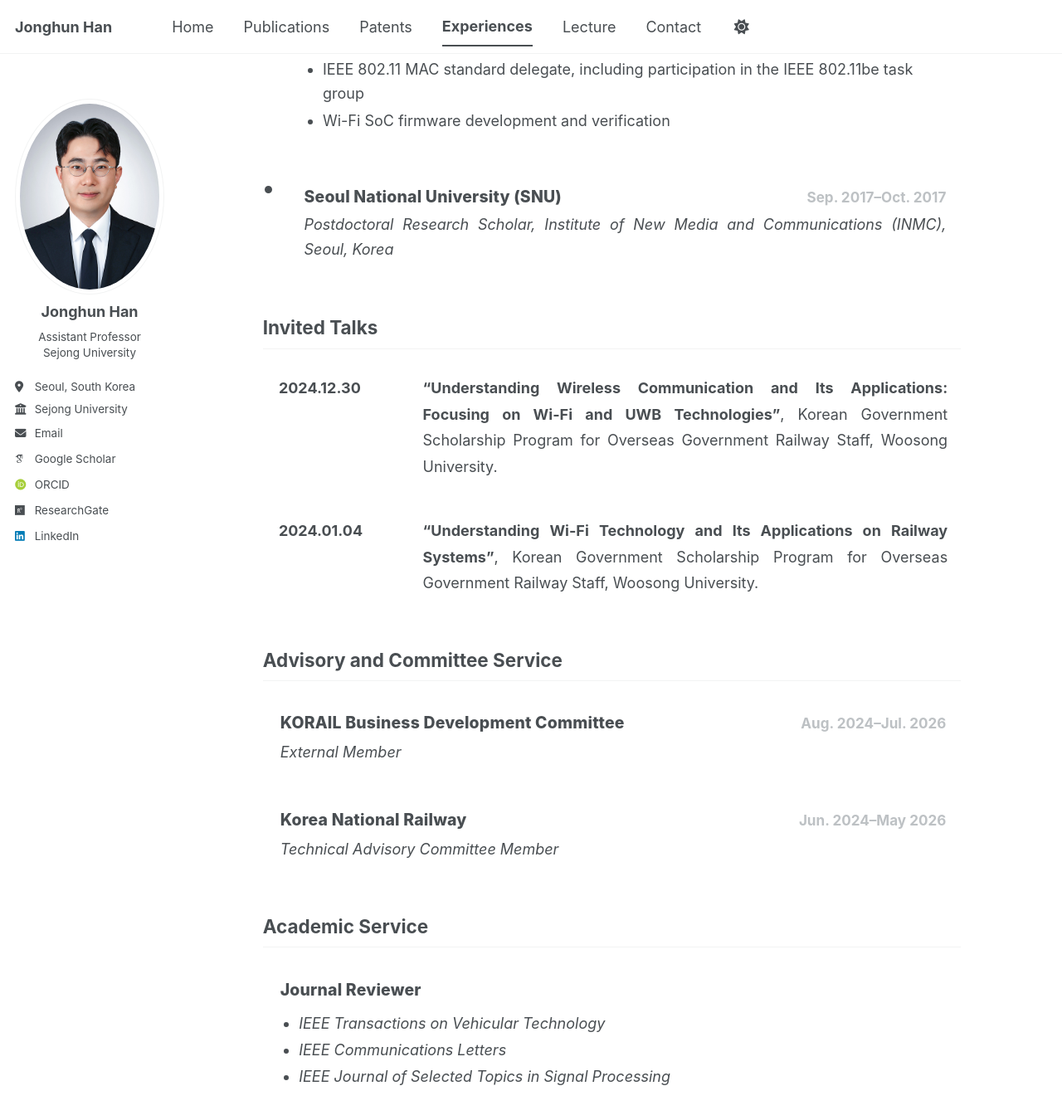
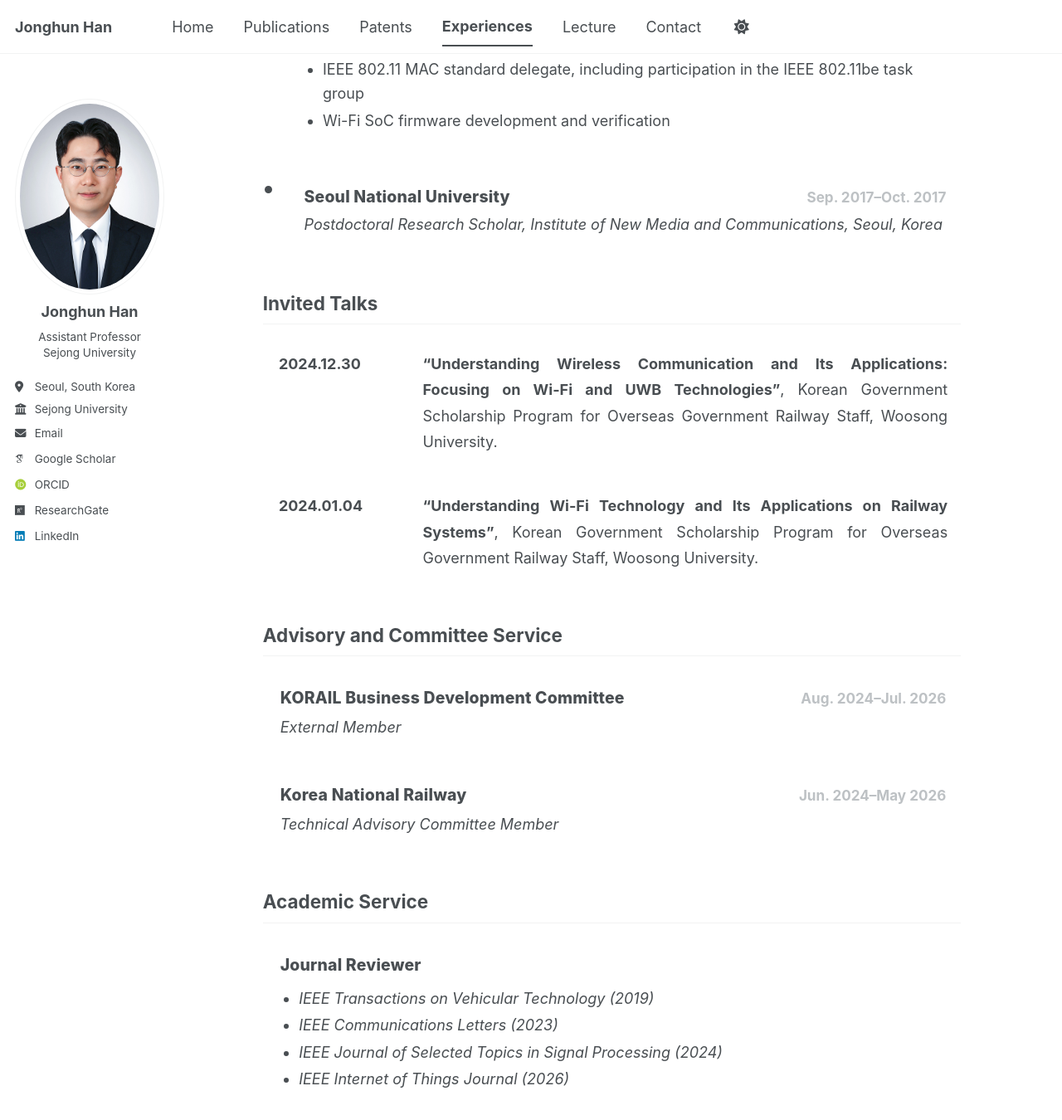
Before and after one commit to icnsl/icnsl.github.io, a Jekyll site: the page built from _pages/experiences.md, in a window 1280 px wide and 1400 px high, scrolled down 761 px. Shown: the top 1350 px of the window at 83% size. Built offline with Jekyll 4.4.1, drawn with Linux system fonts in a browser that asks for light colours; some web fonts are replaced; a script bundle is joined from its source files by our own code; library files that are not in the unit come from our copies; some of the changed text lies outside the part shown.

Commit message:
Update experiences.md

```diff
--- a/_pages/experiences.md
+++ b/_pages/experiences.md
@@ -29,7 +29,7 @@ author_profile: true
 <div class="timeline-entry">
   <div class="timeline-card">
     <div class="timeline-head">
-      <div class="timeline-title">Korea Railroad Research Institute (KRRI)</div>
+      <div class="timeline-title">Korea Railroad Research Institute </div>
       <div class="timeline-date">Oct. 2022–Feb. 2025</div>
     </div>
 
@@ -67,12 +67,12 @@ author_profile: true
 <div class="timeline-entry">
   <div class="timeline-card">
     <div class="timeline-head">
-      <div class="timeline-title">Seoul National University (SNU)</div>
+      <div class="timeline-title">Seoul National University </div>
       <div class="timeline-date">Sep. 2017–Oct. 2017</div>
     </div>
 
     <div class="timeline-role">
-      Postdoctoral Research Scholar, Institute of New Media and Communications (INMC), Seoul, Korea
+      Postdoctoral Research Scholar, Institute of New Media and Communications, Seoul, Korea
     </div>
   </div>
 </div>
@@ -146,9 +146,10 @@ author_profile: true
     </div>
 
     <ul class="service-details">
-      <li><em>IEEE Transactions on Vehicular Technology</em></li>
-      <li><em>IEEE Communications Letters</em></li>
-      <li><em>IEEE Journal of Selected Topics in Signal Processing</em></li>
+      <li><em>IEEE Transactions on Vehicular Technology (2019) </em></li>
+      <li><em>IEEE Communications Letters (2023) </em></li>
+      <li><em>IEEE Journal of Selected Topics in Signal Processing (2024) </em></li>
+      <li><em>IEEE Internet of Things Journal (2026) </em></li>
     </ul>
   </div>
 </div>
```
